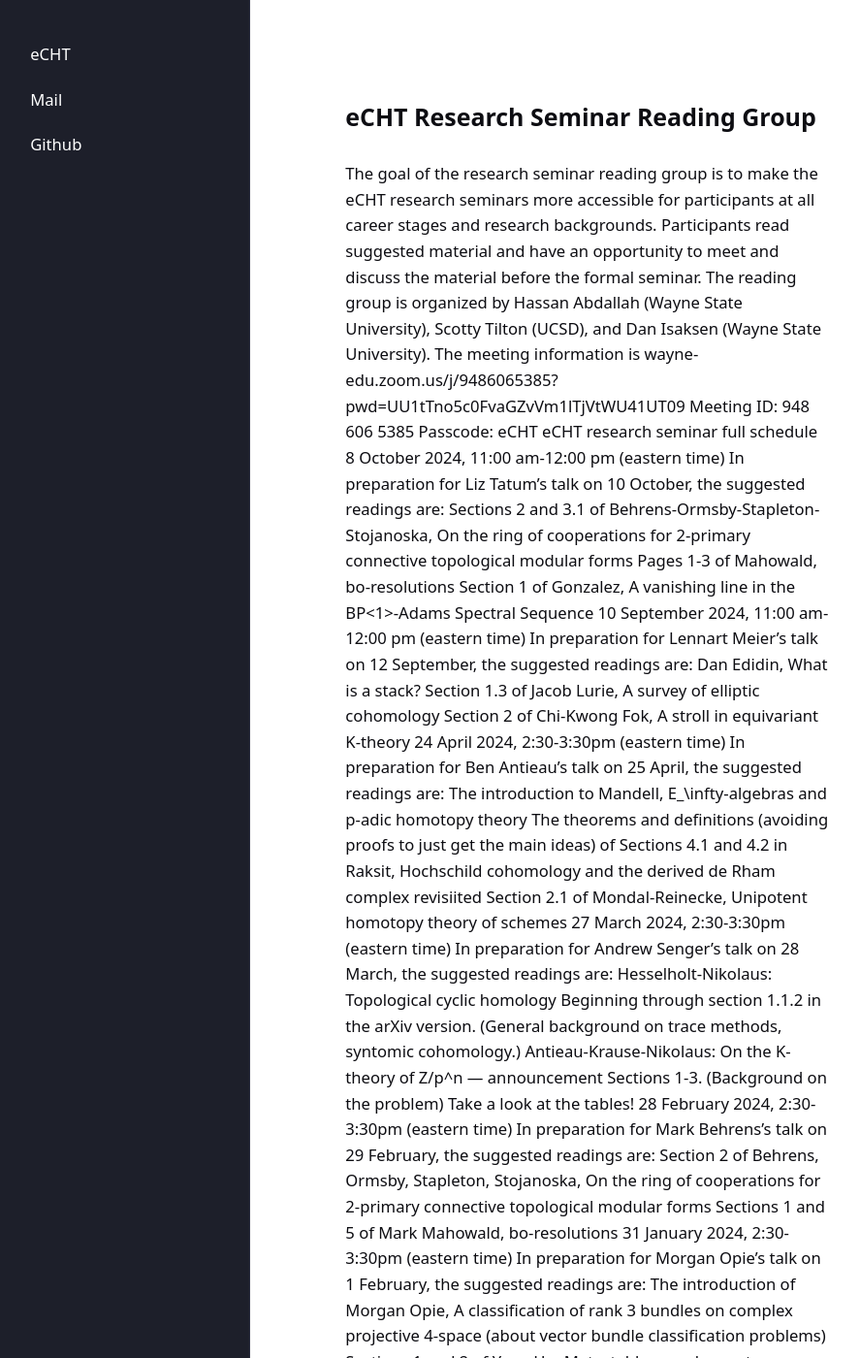
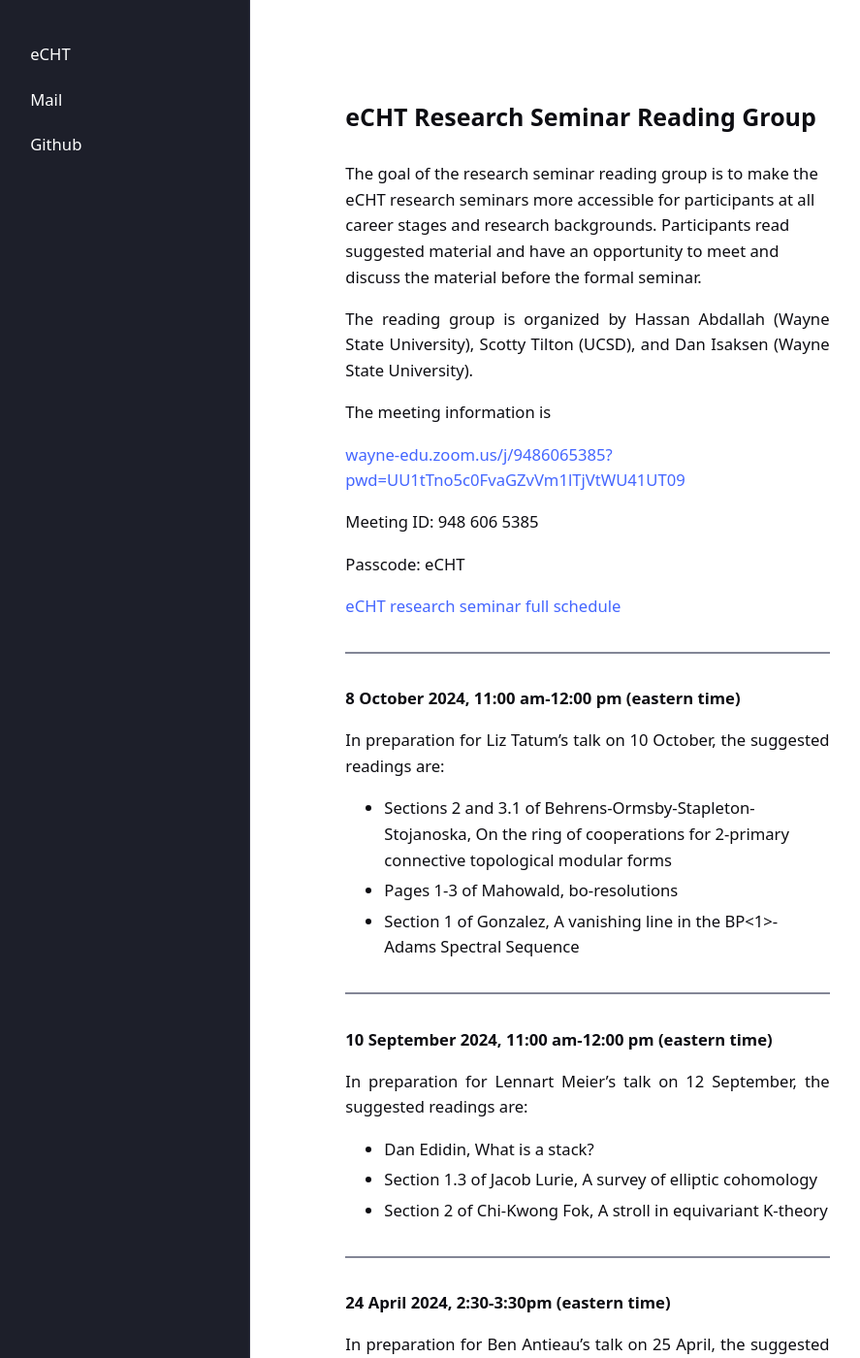
Before and after one commit to eCHTorc/eCHTorc.github.io, a Jekyll site: the page built from eCHT-research-seminar-reading-group.html, in a window 1280 px wide and 1400 px high. Shown: the whole window at 97% size, without its empty margins (43-930 px from the left). Built offline with Jekyll 4.4.1, drawn with Linux system fonts in a browser that asks for light colours; some of the changed text lies outside the part shown.

Commit message:
Update eCHT-research-seminar-reading-group.html

```diff
--- a/eCHT-research-seminar-reading-group.html
+++ b/eCHT-research-seminar-reading-group.html
@@ -15,58 +15,121 @@ layout: page
 
 The goal of the research seminar reading group is to make the eCHT research seminars more accessible for participants at all career stages and research backgrounds. Participants read suggested material and have an opportunity to meet and discuss the material before the formal seminar.
 
+<p>
 The reading group is organized by Hassan Abdallah (Wayne State University), Scotty Tilton (UCSD), and Dan Isaksen (Wayne State University).
+</p>
 
+<p>
 The meeting information is
-wayne-edu.zoom.us/j/9486065385?pwd=UU1tTno5c0FvaGZvVm1lTjVtWU41UT09
+</p>
+
+<p>
+<a html="wayne-edu.zoom.us/j/9486065385?pwd=UU1tTno5c0FvaGZvVm1lTjVtWU41UT09"> wayne-edu.zoom.us/j/9486065385?pwd=UU1tTno5c0FvaGZvVm1lTjVtWU41UT09 </a>
+</p>
+
+<p>
 Meeting ID: 948 606 5385
+</p>
+
+<p>
 Passcode: eCHT
+</p>
 
-eCHT research seminar full schedule
+<p>
+<a html="https://echtorc.github.io/eCHT-research-seminar/"> eCHT research seminar full schedule </a>
+</p>
 
-8 October 2024, 11:00 am-12:00 pm (eastern time)
+<hr>
 
+<strong> 8 October 2024, 11:00 am-12:00 pm (eastern time) </strong>
+
+<p>
 In preparation for Liz Tatum’s talk on 10 October, the suggested readings are:
+</p>
 
-Sections 2 and 3.1 of Behrens-Ormsby-Stapleton-Stojanoska, On the ring of cooperations for 2-primary connective topological modular forms
-Pages 1-3 of Mahowald, bo-resolutions
-Section 1 of Gonzalez, A vanishing line in the BP<1>-Adams Spectral Sequence
-10 September 2024, 11:00 am-12:00 pm (eastern time)
+<ul>
+<li> Sections 2 and 3.1 of Behrens-Ormsby-Stapleton-Stojanoska, On the ring of cooperations for 2-primary connective topological modular forms </li>
+<li> Pages 1-3 of Mahowald, bo-resolutions </li>
+<li> Section 1 of Gonzalez, A vanishing line in the BP&lt;1&gt;-Adams Spectral Sequence </li>
+</ul>
 
+<hr>
+
+<strong> 10 September 2024, 11:00 am-12:00 pm (eastern time) </strong>
+
+<p>
 In preparation for Lennart Meier’s talk on 12 September, the suggested readings are:
+</p>
 
-Dan Edidin, What is a stack?
-Section 1.3 of Jacob Lurie, A survey of elliptic cohomology
-Section 2 of Chi-Kwong Fok, A stroll in equivariant K-theory
-24 April 2024, 2:30-3:30pm (eastern time)
+<ul>
+<li> Dan Edidin, What is a stack? </li>
+<li> Section 1.3 of Jacob Lurie, A survey of elliptic cohomology </li>
+<li> Section 2 of Chi-Kwong Fok, A stroll in equivariant K-theory </li>
+</ul>
 
+<hr>
+
+<strong> 24 April 2024, 2:30-3:30pm (eastern time) </strong>
+
+<p>
 In preparation for Ben Antieau’s talk on 25 April, the suggested readings are:
+</p>
 
-The introduction to Mandell, E_\infty-algebras and p-adic homotopy theory
-The theorems and definitions (avoiding proofs to just get the main ideas) of Sections 4.1 and 4.2 in Raksit, Hochschild cohomology and the derived de Rham complex revisiited
-Section 2.1 of Mondal-Reinecke, Unipotent homotopy theory of schemes
-27 March 2024, 2:30-3:30pm (eastern time)
+<ul>
+<li> The introduction to Mandell, E_\infty-algebras and p-adic homotopy theory </li>
+<li> The theorems and definitions (avoiding proofs to just get the main ideas) of Sections 4.1 and 4.2 in Raksit, Hochschild cohomology and the derived de Rham complex revisiited </li>
+<li> Section 2.1 of Mondal-Reinecke, Unipotent homotopy theory of schemes </li>
+</ul>
 
+<hr>
+
+<strong> 27 March 2024, 2:30-3:30pm (eastern time) </strong>
+
+<p>
 In preparation for Andrew Senger’s talk on 28 March, the suggested readings are:
+</p>
 
-Hesselholt-Nikolaus: Topological cyclic homology  Beginning through section 1.1.2 in the arXiv version. (General background on trace methods, syntomic cohomology.)
-Antieau-Krause-Nikolaus: On the K-theory of Z/p^n — announcement Sections 1-3. (Background on the problem) Take a look at the tables!
-28 February 2024, 2:30-3:30pm (eastern time)
+<ul>
+<li> Hesselholt-Nikolaus: Topological cyclic homology  Beginning through section 1.1.2 in the arXiv version. (General background on trace methods, syntomic cohomology.) </li>
+<li> Antieau-Krause-Nikolaus: On the K-theory of Z/p^n — announcement Sections 1-3. (Background on the problem) Take a look at the tables! </li>
+</ul>
 
+<hr>
+
+<strong> 28 February 2024, 2:30-3:30pm (eastern time) </strong>
+
+<p>
 In preparation for Mark Behrens’s talk on 29 February, the suggested readings are:
+</p>
 
+<p>
 Section 2 of Behrens, Ormsby, Stapleton, Stojanoska,  On the ring of cooperations for 2-primary connective topological modular forms
+</p>
 
+<p>
 Sections 1 and 5 of Mark Mahowald, bo-resolutions
+</p>
 
-31 January 2024, 2:30-3:30pm (eastern time)
+<hr>
 
+<strong> 31 January 2024, 2:30-3:30pm (eastern time) </strong>
+
+<p>
 In preparation for Morgan Opie’s talk on 1 February, the suggested readings are:
+</p>
 
+<p>
 The introduction of Morgan Opie, A classification of rank 3 bundles on complex projective 4-space (about vector bundle classification problems)
+</p>
 
+<p>
 Sections 1 and 2 of Yang Hu, Metastable complex vector bundles over complex projective spaces (about applications of Weiss calculus to enumerating bundles with vanishing Chern data)
+</p>
 
+<p>
 The introduction of Prasit Bhattacharya and Hood Chatham, On the EO-orientability of vector bundles (about higher real K-theories EO_{p-1} at the prime p and EO_{p-1}-orientability of bundles on projective spaces)
+</p>
 
+<p>
 The introduction of Hood Chatham, An orientation map for height p-1 real E-theory (also about higher real K-theories EO_{p-1} at the prime p and EO_{p-1}-orientability of bundles on projective spaces)
+</p>
```
